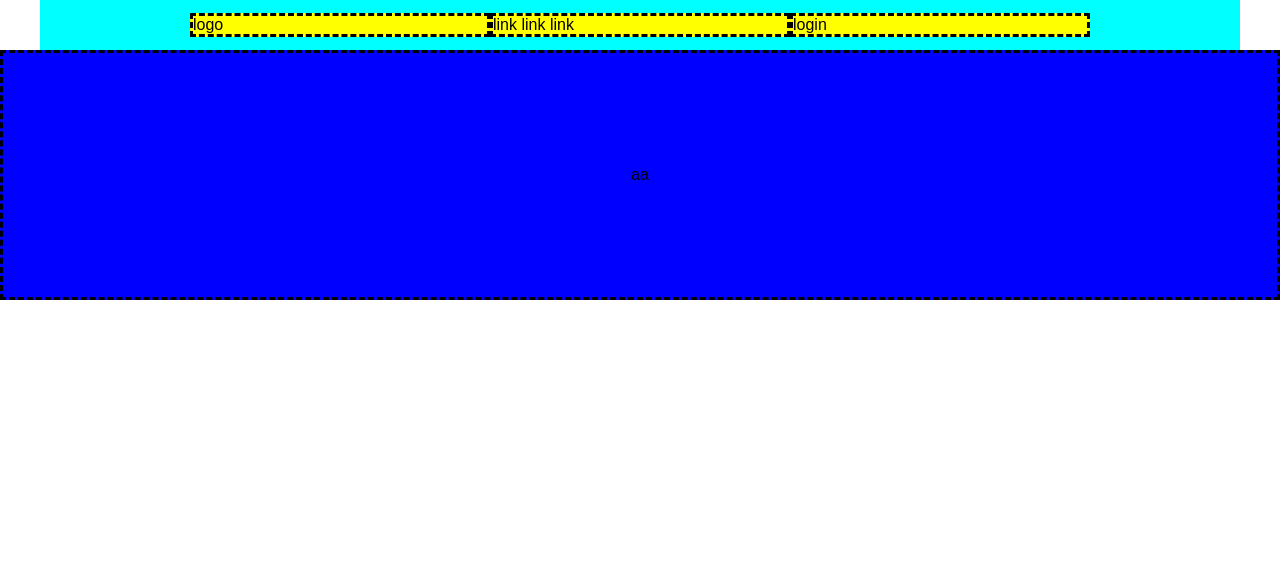
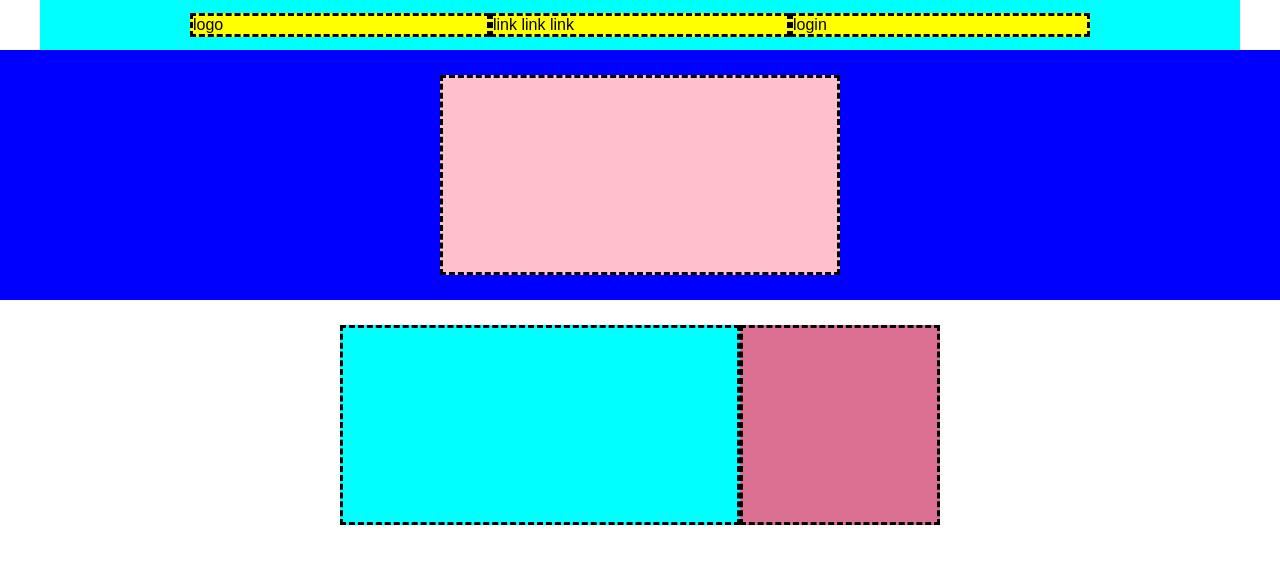
Before and after one commit to stefanopaesano/htmlcss-struttura-discord, a plain HTML site: page index.html in a window 1280 px wide. Drawn offline with Linux system fonts and the light colour scheme.

Commit message:
prima parte main

```diff
--- a/index.html
+++ b/index.html
@@ -14,10 +14,10 @@
                   logo
                 </aside>
 
-                <div id="section"> link link link
+                <div id="sezione"> link link link
                 </div>
 
-                <div id="section">login
+                <div id="sezione">login
                 </div>
 
                 </div>
@@ -27,11 +27,22 @@
     </header>
 
     <main>
-        <div class="sezione-2">
-            <section>
-                aa
+        <div class="main-main-conteiner">
+            <section id="riquadro1">
+
             </section>
         </div>
+        <div class="main-main-conteiner-2">
+            <section >
+
+            </section>
+            <section id="palevioletred">
+
+            </section>
+
+
+        </div>
+
 
     </main>
 
--- a/style.css
+++ b/style.css
@@ -23,17 +23,44 @@ html{
 
 
 }
-.debug header aside, #section{
+.debug header aside, #sezione{
     background-color: yellow;
     min-width: 300px;
     border-style: dashed;
 }
-.sezione-2{
+.debug .main-main-conteiner{
     background-color:blue;
     min-width: 10px;
-    border-style: dashed;
     min-height: 250px;
     display: flex;
     align-items: center;
     justify-content: center;
 }
+#riquadro1{
+    background-color: pink;
+    width: 400px;
+    height: 200px;
+    border-style: dashed;
+}
+
+section{
+    background-color: aqua;
+    width: 400px;
+    height: 200px;
+    border-style: dashed;
+
+}
+.main-main-conteiner-2{
+    background-color:white;
+    min-height: 250px;
+    display: flex;
+    align-items: center;
+    justify-content: center;
+}
+
+
+#palevioletred{
+    background-color: palevioletred;
+    width: 200px;
+
+}
```
